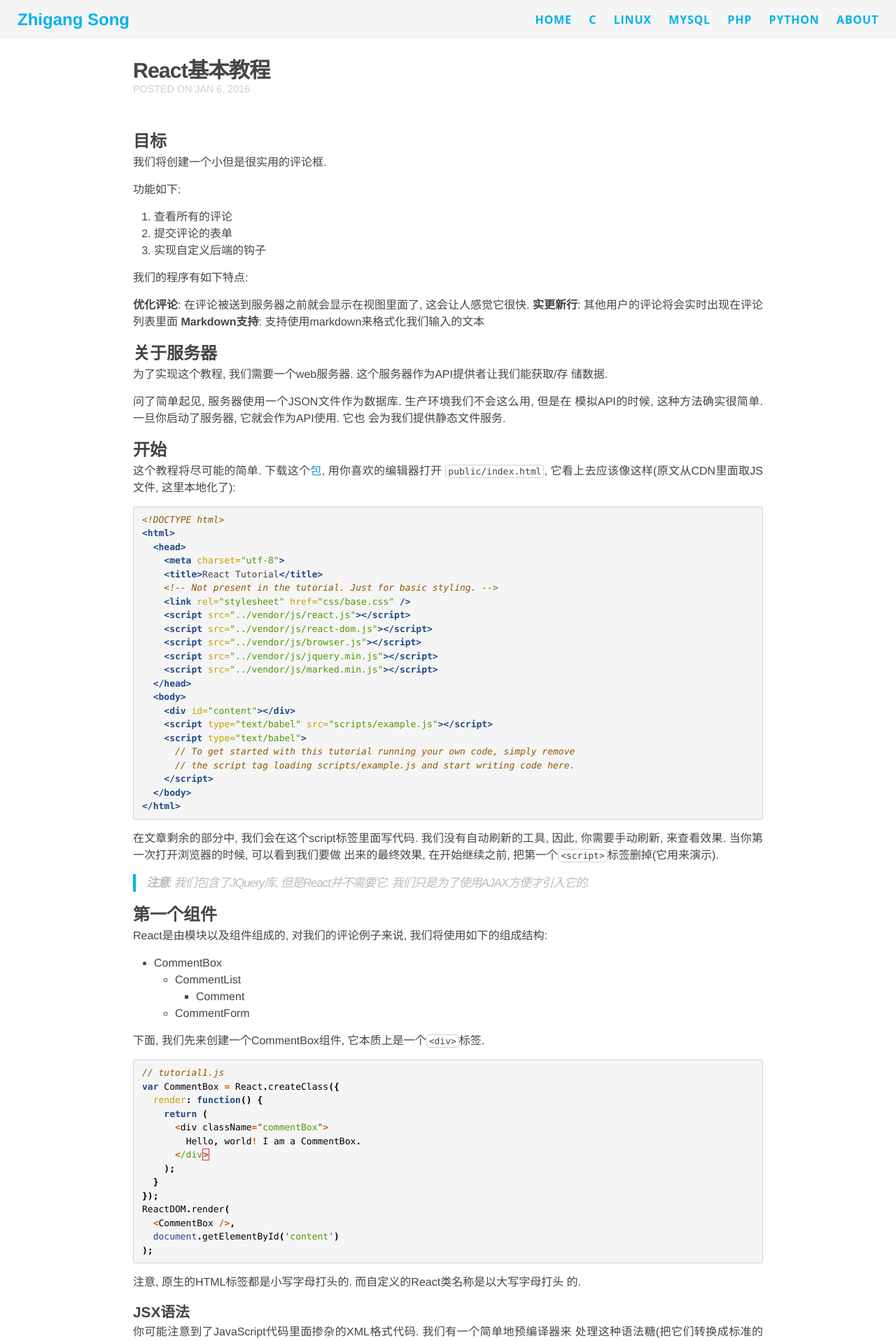
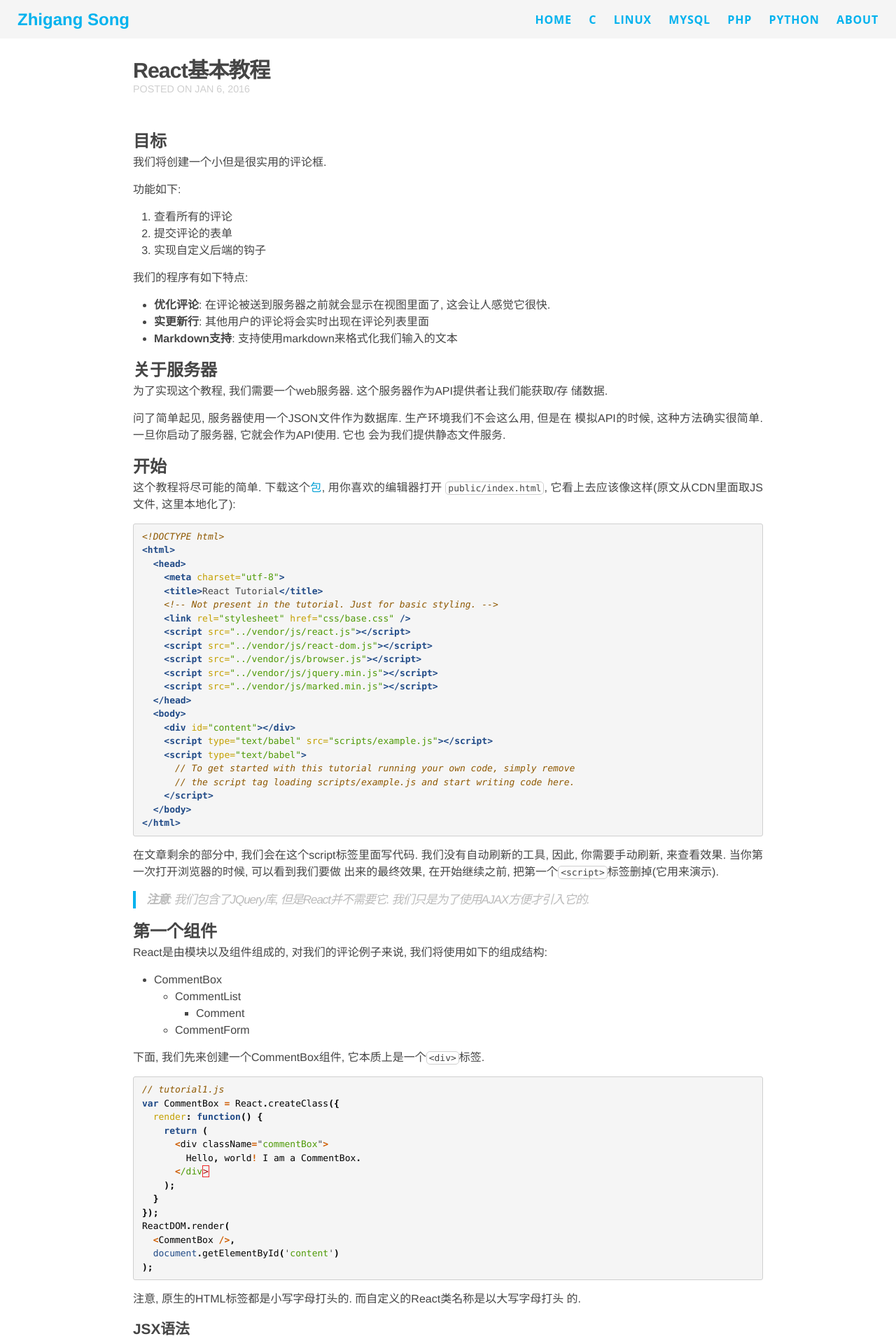
Before and after one commit to sidgwick/sidgwick.github.io, a Jekyll site: the page built from _posts/others/reactjs/2016-01-06-reactjs-tutorial.md, in a window 1280 px wide. Shown: the top 1916 px of the page at 70% size. Built offline with Jekyll 4.4.1, drawn with Linux system fonts in a browser that asks for light colours; nearby versions of some CDN libraries; some web fonts are replaced; Markdown is read by kramdown in place of the engine named in the settings.

```diff
--- a/_posts/others/reactjs/2016-01-06-reactjs-tutorial.md
+++ b/_posts/others/reactjs/2016-01-06-reactjs-tutorial.md
@@ -17,9 +17,9 @@ categories: others reactjs
 
 我们的程序有如下特点:
 
-**优化评论**: 在评论被送到服务器之前就会显示在视图里面了, 这会让人感觉它很快.
-**实更新行**: 其他用户的评论将会实时出现在评论列表里面
-**Markdown支持**: 支持使用markdown来格式化我们输入的文本
+- **优化评论**: 在评论被送到服务器之前就会显示在视图里面了, 这会让人感觉它很快.
+- **实更新行**: 其他用户的评论将会实时出现在评论列表里面
+- **Markdown支持**: 支持使用markdown来格式化我们输入的文本
 
 ## 关于服务器
 
```
